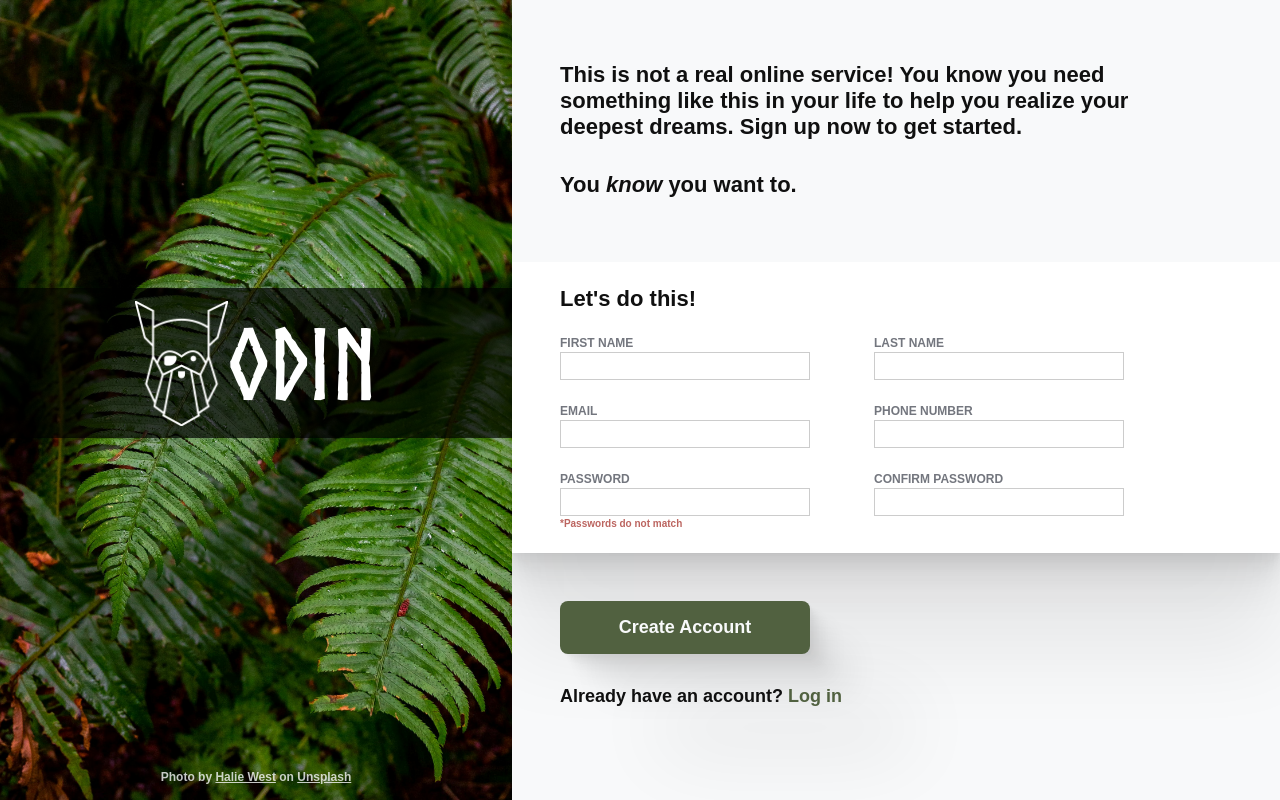
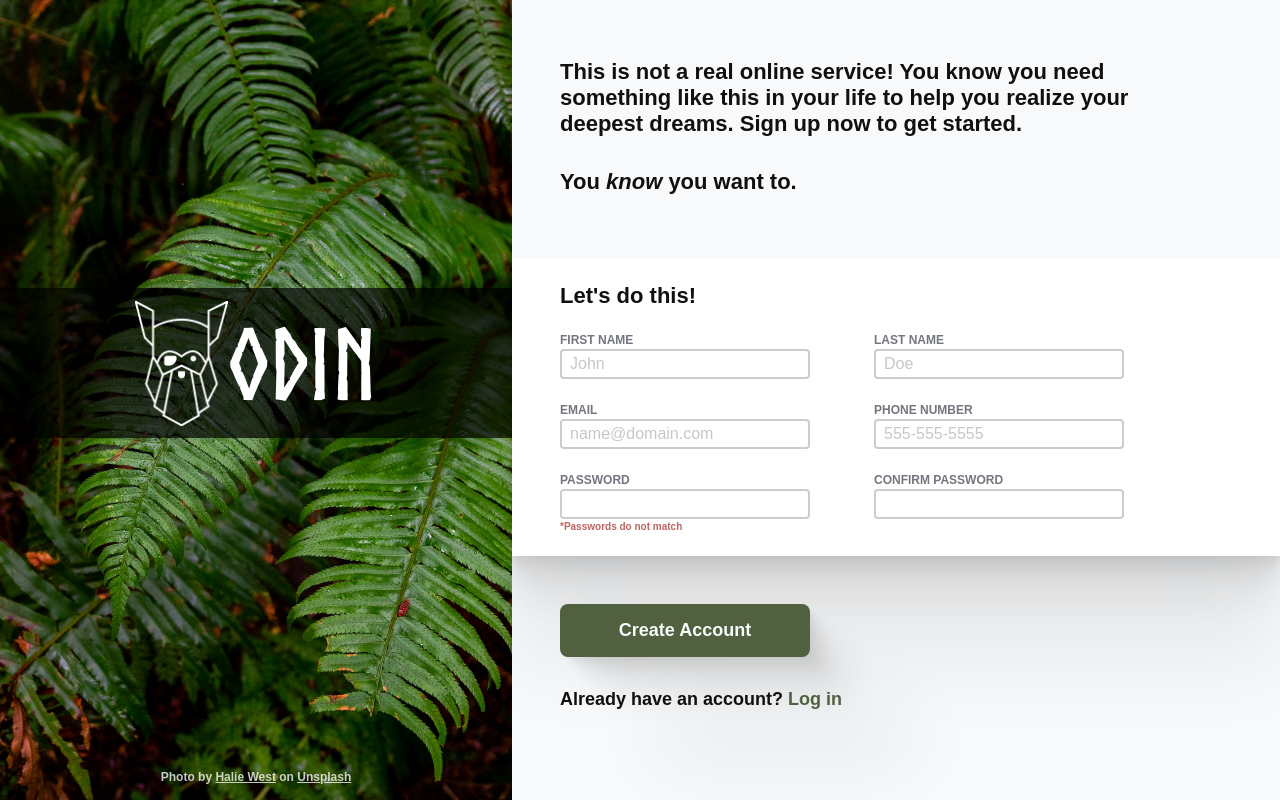
Before and after one commit to BrickBoss97/odin-form, a plain HTML site: page index.html in a window 1280 px wide. Drawn offline with Linux system fonts and the light colour scheme.

Commit message:
Finish HTML and Styling

```diff
--- a/index.html
+++ b/index.html
@@ -29,21 +29,21 @@
                         <div class="form-row">
                             <div class="form-input">
                                 <label for="first-name">FIRST NAME</label>
-                                <input type="text" id="first-name">
+                                <input type="text" id="first-name" placeholder="John">
                             </div>
                             <div class="form-input">
                                 <label for="last-name">LAST NAME</label>
-                                <input type="text" id="last-name">
+                                <input type="text" id="last-name" placeholder="Doe">
                             </div>
                         </div>
                         <div class="form-row">
                             <div class="form-input">
                                 <label for="email">EMAIL</label>
-                                <input type="email" id="email">
+                                <input type="email" id="email" placeholder="name@domain.com">
                             </div>
                             <div class="form-input">
                                 <label for="phone-num">PHONE NUMBER</label>
-                                <input type="tel" id="phone-num">
+                                <input type="tel" id="phone-num" placeholder="555-555-5555" pattern="[0-9]{3}-[0-9]{3}-[0-9]{4}">
                             </div>
                         </div>
                         <div class="form-row">
--- a/styles.css
+++ b/styles.css
@@ -161,14 +161,31 @@ textarea {
     gap: 2px;
 }
 
-input{
+input {
     padding: 4px 8px;
     font-size: 16px;
-    border: 1px solid #cccccc;
+    border: 2px solid rgb(204, 204, 204);
+    transition:
+        border-color 0.3s ease,
+        box-shadow 0.3s ease;
+    border-radius: 4px;
 }
 
 input:focus {
-    border-color: blueviolet;
+    outline: none;
+    border-color: var(--blue);
+    box-shadow:
+        4.2px 4.3px 5.3px rgba(0, 0, 0, 0.028),
+        14.1px 14.3px 17.9px rgba(0, 0, 0, 0.042),
+        63px 64px 80px rgba(0, 0, 0, 0.07);
+}
+
+input:invalid {
+    border-color: var(--red);
+}
+
+::placeholder {
+    opacity: 0.4;
 }
 
 label {
```
